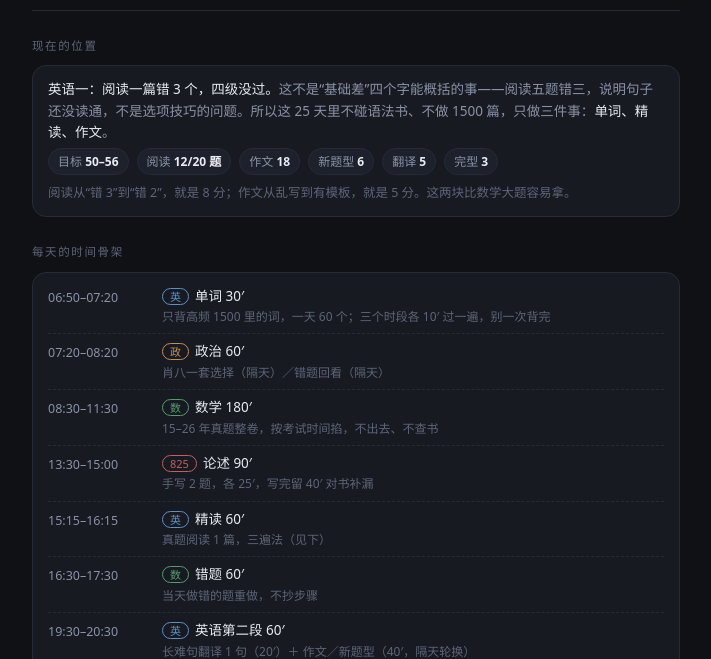
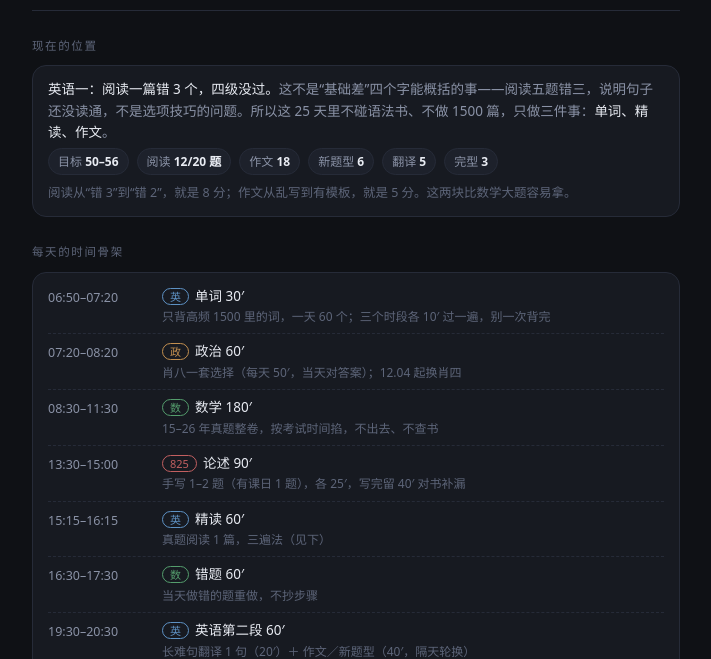
Before and after one commit to Snowwalk-coalzero/kaoyan, a plain HTML site: page plan.html in a window 1280 px wide. Shown: the part 141-800 px from the top of the page, without its empty margins (284-995 px from the left). Drawn offline with Linux system fonts and the light colour scheme.

Commit message:
week/plan: sync all progress copy (essay q5-26, math 15-26)

```diff
--- a/plan.html
+++ b/plan.html
@@ -92,9 +92,9 @@
   <div class="sec-title">每天的时间骨架</div>
   <div class="skel">
     <div class="row"><div class="t">06:50–07:20</div><div class="c"><span class="k eng">英</span>单词 30′<div class="n">只背高频 1500 里的词，一天 60 个；三个时段各 10′ 过一遍，别一次背完</div></div></div>
-    <div class="row"><div class="t">07:20–08:20</div><div class="c"><span class="k pol">政</span>政治 60′<div class="n">肖八一套选择（隔天）／错题回看（隔天）</div></div></div>
+    <div class="row"><div class="t">07:20–08:20</div><div class="c"><span class="k pol">政</span>政治 60′<div class="n">肖八一套选择（每天 50′，当天对答案）；12.04 起换肖四</div></div></div>
     <div class="row"><div class="t">08:30–11:30</div><div class="c"><span class="k math">数</span>数学 180′<div class="n">15–26 年真题整卷，按考试时间掐，不出去、不查书</div></div></div>
-    <div class="row"><div class="t">13:30–15:00</div><div class="c"><span class="k pro">825</span>论述 90′<div class="n">手写 2 题，各 25′，写完留 40′ 对书补漏</div></div></div>
+    <div class="row"><div class="t">13:30–15:00</div><div class="c"><span class="k pro">825</span>论述 90′<div class="n">手写 1–2 题（有课日 1 题），各 25′，写完留 40′ 对书补漏</div></div></div>
     <div class="row"><div class="t">15:15–16:15</div><div class="c"><span class="k eng">英</span>精读 60′<div class="n">真题阅读 1 篇，三遍法（见下）</div></div></div>
     <div class="row"><div class="t">16:30–17:30</div><div class="c"><span class="k math">数</span>错题 60′<div class="n">当天做错的题重做，不抄步骤</div></div></div>
     <div class="row"><div class="t">19:30–20:30</div><div class="c"><span class="k eng">英</span>英语第二段 60′<div class="n">长难句翻译 1 句（20′）＋ 作文／新题型（40′，隔天轮换）</div></div></div>
@@ -124,7 +124,7 @@
       <ul>
         <li><b>英语</b>：单词只滚错词本（20′）；精读换成 <b>2013–2019 真题阅读</b>，每天 1 篇；<b>作文隔天一篇</b>——小作文 5 类各写一遍（书信／通知／告示／推荐／建议），大作文用 3 个万能框架（图画描述 → 原因 2 条 → 建议 1 条），每篇必须手写、限时 25′；新题型隔天 1 篇。</li>
         <li><b>数学</b>：23–26 年真题接上，一天一套；限时整套，做完当天归类错题。</li>
-        <li><b>825</b>：论述 26 题二轮，只写提纲＋关键图，控制在 15′ 一题；名词全册滚动，每天 30 条。</li>
+        <li><b>825</b>：论述第一轮 12.09 收口第 26 题（第 17–26 题在这十天里写完）；之后转二轮，只写提纲＋关键图，控制在 15′ 一题；名词全册滚动，每天 30 条。</li>
         <li><b>政治</b>：大题框架 12 个背熟；肖四到了立刻切肖四。</li>
       </ul>
     </div>
```
